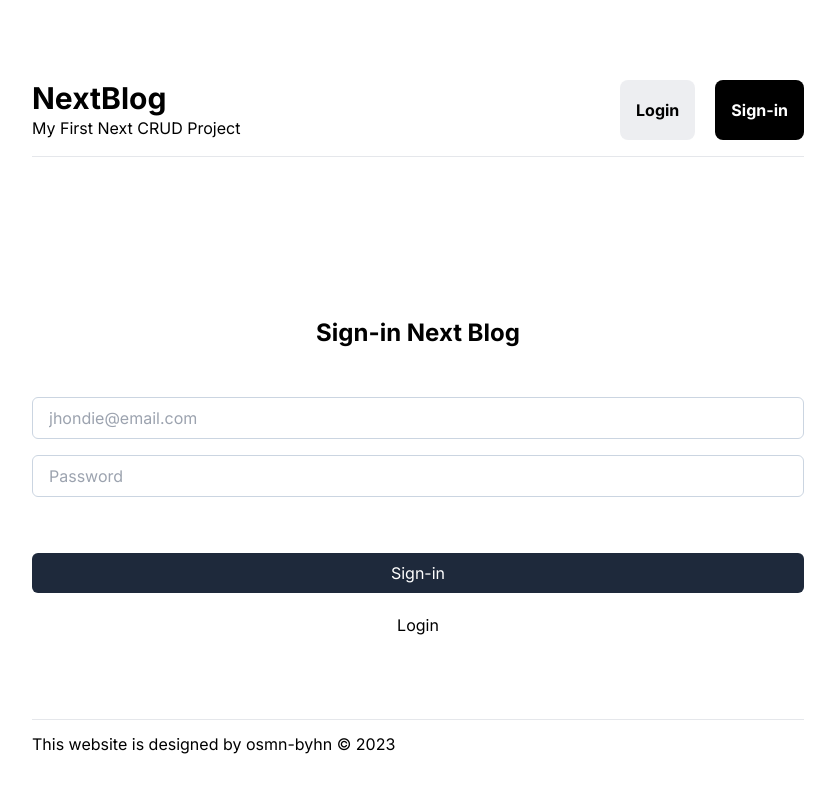
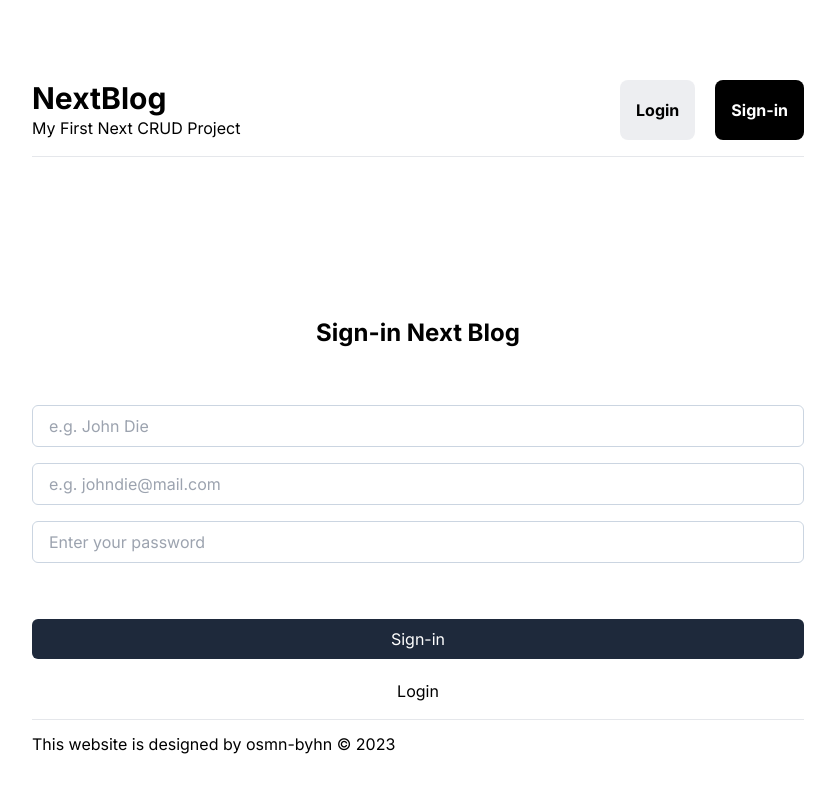
Before and after one commit to osmn-byhn/newstagram, a Next.js app in the folder client/: page /sign-in in a window 1280 px wide. Shown: the top 792 px of the page, without its empty margins (222-1057 px from the left). Built offline with nearby package versions, Linux system fonts and the light colour scheme.

Commit message:
commit for signup

```diff
--- a/client/app/create-post/page.tsx
+++ b/client/app/create-post/page.tsx
@@ -1,10 +1,48 @@
-import CreatePostForm from "../../components/CreatePostForm";
+'use client';
+import { useState } from "react"
 import 'bootstrap-icons/font/bootstrap-icons.css';
+import { categoriesData } from "../../data"
+import Link from "next/link";
+export default function CreatePostForm() {
+    const [links, setLinks] = useState<string[]>([]);
+    const [linkInput, setLinkInput] = useState("")
 
-export default function CreatePost() {
- return (
-    <div>
-        <CreatePostForm />
-    </div>
- )
+    const addLink = (e: React.MouseEvent<HTMLButtonElement, MouseEvent>) => {
+        e.preventDefault();
+        if(linkInput !== ''){
+            setLinks((prev) => [...prev, linkInput]);
+            setLinkInput("");
+        }
+    }
+
+    const deleteLink = (index:number) => {
+        setLinks((prev) => prev.filter((_, i) => i !== index));
+    }
+    return (
+        <>
+            <h1 className="text-2xl font-bold my-12 text-center">Create Post</h1>
+            <form className="flex flex-col gap-2 mt-50">
+                <input type="text" name="title" id="title" placeholder="Title of Post" className="border" />
+                <textarea name="content" id="content" placeholder="Content of post..."></textarea>
+
+                {links && links.map((link, i) => <div key={i} className="flex items-center gap-4"><i className="bi bi-link-45deg"></i><Link href={link} className="text-[#7563DF] font-bold max-w-full overflow-hidden text-ellipsis">{link}</Link><i className="bi bi-trash cursor-pointer" onClick={() => deleteLink(i)}></i></div>)}
+
+                <div className="flex  gap-2">
+                    <input type="text" name="link" id="link" placeholder="Paste the link and click on Add" className="flex-1" onChange={e => setLinkInput(e.target.value)} value={linkInput}/>
+                    <button onClick={addLink} className="bg-gray-200 p-3 font-bold rounded-lg gap-2 items-center" ><i className="bi bi-plus"></i>Add</button>
+                </div>
+
+                <select className="p-3 rounded-md  border appearance-none">
+                    <option value="">Select a Category</option>
+                    {
+                        categoriesData && categoriesData.map((category, key) => (
+                            <option value="{category.name}" key={category.id}>{category.name}</option>
+                        ))
+                    }
+                </select>
+                <button type="submit" className="bg-slate-800 text-white px-4 py-2 rounded-md">Create Post</button>
+                <div className="text-red-500 p-2 font-bold text-center">Error Message</div>
+            </form>
+        </>
+    )
 }
--- a/client/app/sign-in/page.tsx
+++ b/client/app/sign-in/page.tsx
@@ -1,25 +1,103 @@
-import React from 'react'
-import Head from 'next/head'
-import 'bootstrap-icons/font/bootstrap-icons.css';
+'use client';
+
+import Head from 'next/head';
 import Link from 'next/link';
+import React, { useState, useEffect } from 'react';
+import axios from 'axios';
+import { useRouter } from 'next/navigation';
 
 export default function SignIn() {
+  const router = useRouter();
+  const [fullName, setFullName] = useState('');
+  const [email, setEmail] = useState('');
+  const [password, setPassword] = useState('');
+  const [error, setError] = useState('');
+
+  const validRegexEmail = /^[a-zA-Z0-9.!#$%&'*+/=?^_`{|}~-]+@[a-zA-Z0-9]+(?:\.[a-zA-Z0-9]+)*$/;
+  const validRegexPassword = /^(?=.*\d)(?=.*[.!@#$%^&*])(?=.*[a-z])(?=.*[A-Z]).{8,16}$/;
+
+  const signup = async (e) => {
+    e.preventDefault(); // Prevents the default form submission behavior
+    try {
+      const user = {
+        fullName,
+        email,
+        password,
+      };
+      if (validRegexEmail.test(email)) {
+        if (validRegexPassword.test(password)) {
+          await axios.post('http://localhost:4000/signup', user);
+          setTimeout(() => {
+            router.push('/');
+          }, 7500);
+        } else {
+          setError('Invalid password');
+        }
+      } else {
+        setError('Invalid email');
+      }
+    } catch (err) {
+      console.log(err.response.data.error);
+    }
+  };
+
+  useEffect(() => {
+    if (localStorage.getItem('token') !== null) {
+      router.push('/home');
+    }
+  }, [router]);
+
   return (
     <div>
-        <Head>
+      <Head>
         <title>Sign in</title>
         {/* Use the correct CDN link for Bootstrap Icons */}
         <link rel="stylesheet" href="https://cdn.jsdelivr.net/npm/bootstrap-icons@1.17.0/font/bootstrap-icons.css" />
       </Head>
       <div className="container mt-40">
         <h1 className="text-2xl font-bold text-center my-12">Sign-in Next Blog</h1>
-            <form className="flex flex-col gap-2">
-                <input type="email" name="email" id="email" placeholder="jhondie@email.com" className="bordermt-2" />
-                <input type="password" name="password" id="password" placeholder="Password" className="border mt-2" />
-                <button type="submit" className="bg-slate-800 text-white px-4 py-2 mt-12 rounded-md">Sign-in</button>
-                <Link href="/login"  className="bg-[rgba('0,0,0,0')] text-black px-4 py-2 mt-1 rounded-md text-center">Login</Link>
-            </form>
+        <form className="flex flex-col gap-2">
+          <input
+            type="text"
+            required
+            value={fullName}
+            id="fullName"
+            className="border mt-2"
+            placeholder="e.g. John Die"
+            onChange={(e) => setFullName(e.target.value)}
+          />
+          <input
+            type="email"
+            required
+            value={email}
+            id="email"
+            className="border mt-2"
+            placeholder="e.g. johndie@mail.com"
+            onChange={(e) => setEmail(e.target.value)}
+          />
+          <input
+            type="password"
+            required
+            id="password"
+            value={password}
+            className="border mt-2"
+            placeholder="Enter your password"
+            onChange={(e) => setPassword(e.target.value)}
+          />
+          <button
+            id="signup"
+            onClick={signup}
+            disabled={password.length <= 8}
+            type="submit"
+            className="bg-slate-800 text-white px-4 py-2 mt-12 rounded-md"
+          >
+            Sign-in
+          </button>
+          <Link href="/login" className="bg-[rgba('0,0,0,0')] text-black px-4 py-2 mt-1 rounded-md text-center">
+            Login
+          </Link>
+        </form>
       </div>
     </div>
-  )
+  );
 }
--- a/client/components/CreatePostForm.tsx
+++ /dev/null
@@ -1,48 +0,0 @@
-'use client';
-
-import { useState } from "react"
-import { categoriesData } from "../data"
-import Link from "next/link";
-export default function CreatePostForm() {
-    const [links, setLinks] = useState<string[]>([]);
-    const [linkInput, setLinkInput] = useState("")
-
-    const addLink = (e: React.MouseEvent<HTMLButtonElement, MouseEvent>) => {
-        e.preventDefault();
-        if(linkInput !== ''){
-            setLinks((prev) => [...prev, linkInput]);
-            setLinkInput("");
-        }
-    }
-
-    const deleteLink = (index:number) => {
-        setLinks((prev) => prev.filter((_, i) => i !== index));
-    }
-    return (
-        <>
-            <h1 className="text-2xl font-bold mt-3">Create Post</h1>
-            <form className="flex flex-col gap-2">
-                <input type="text" name="title" id="title" placeholder="Title of Post" className="border" />
-                <textarea name="content" id="content" placeholder="Content of post..."></textarea>
-
-                {links && links.map((link, i) => <div key={i} className="flex items-center gap-4"><i className="bi bi-link-45deg"></i><Link href={link} className="text-[#7563DF] font-bold max-w-full overflow-hidden text-ellipsis">{link}</Link><i className="bi bi-trash cursor-pointer" onClick={() => deleteLink(i)}></i></div>)}
-
-                <div className="flex  gap-2">
-                    <input type="text" name="link" id="link" placeholder="Paste the link and click on Add" className="flex-1" onChange={e => setLinkInput(e.target.value)} value={linkInput}/>
-                    <button onClick={addLink} className="bg-gray-200 p-3 font-bold rounded-lg gap-2 items-center" ><i className="bi bi-plus"></i>Add</button>
-                </div>
-
-                <select className="p-3 rounded-md  border appearance-none">
-                    <option value="">Select a Category</option>
-                    {
-                        categoriesData && categoriesData.map((category, key) => (
-                            <option value="{category.name}" key={category.id}>{category.name}</option>
-                        ))
-                    }
-                </select>
-                <button type="submit" className="bg-slate-800 text-white px-4 py-2 rounded-md">Create Post</button>
-                <div className="text-red-500 p-2 font-bold">Error Message</div>
-            </form>
-        </>
-    )
-}
```
Also changed, not shown: client/package.json (+4 -3 lines), 2 other files (tests, documents, lock files or other folders).
